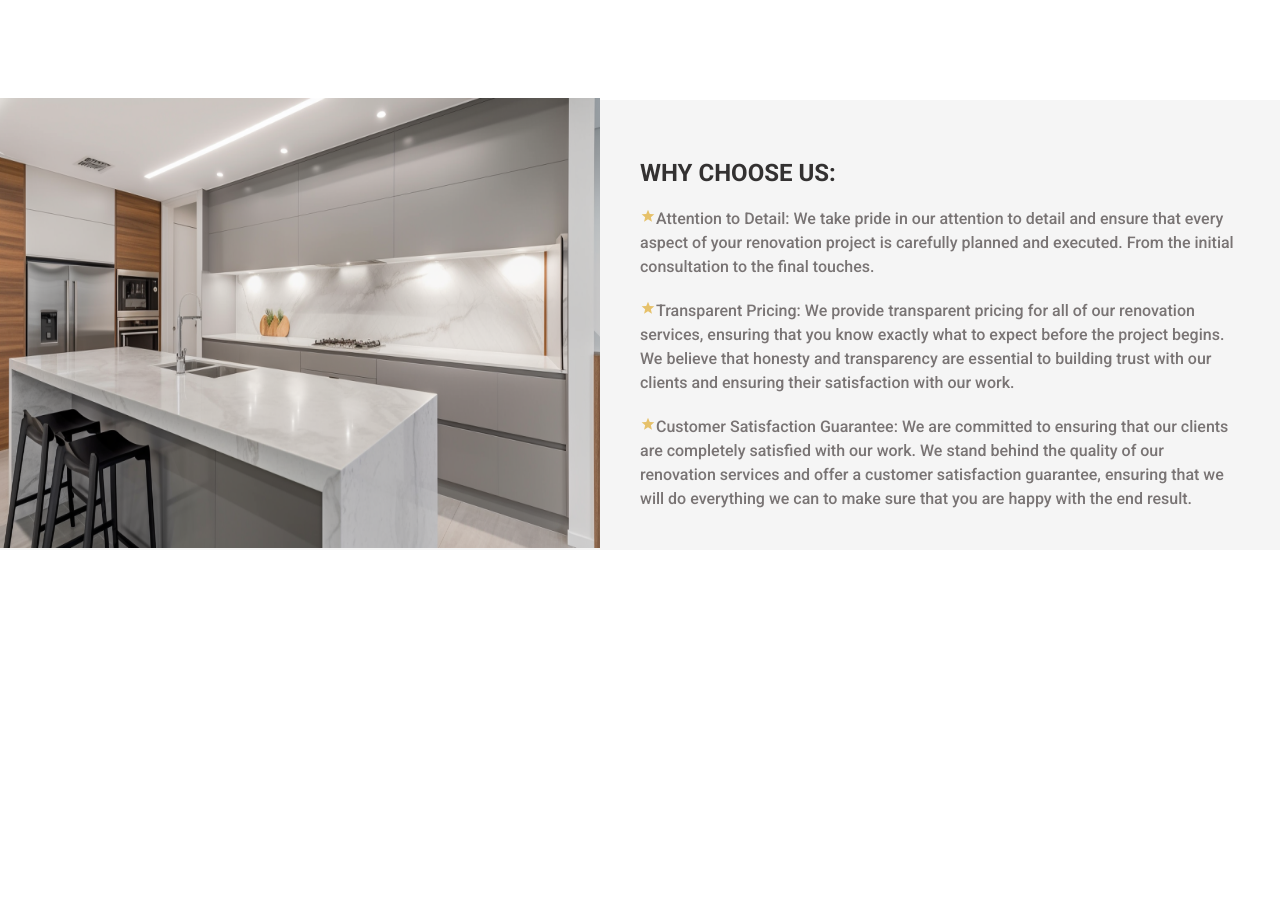
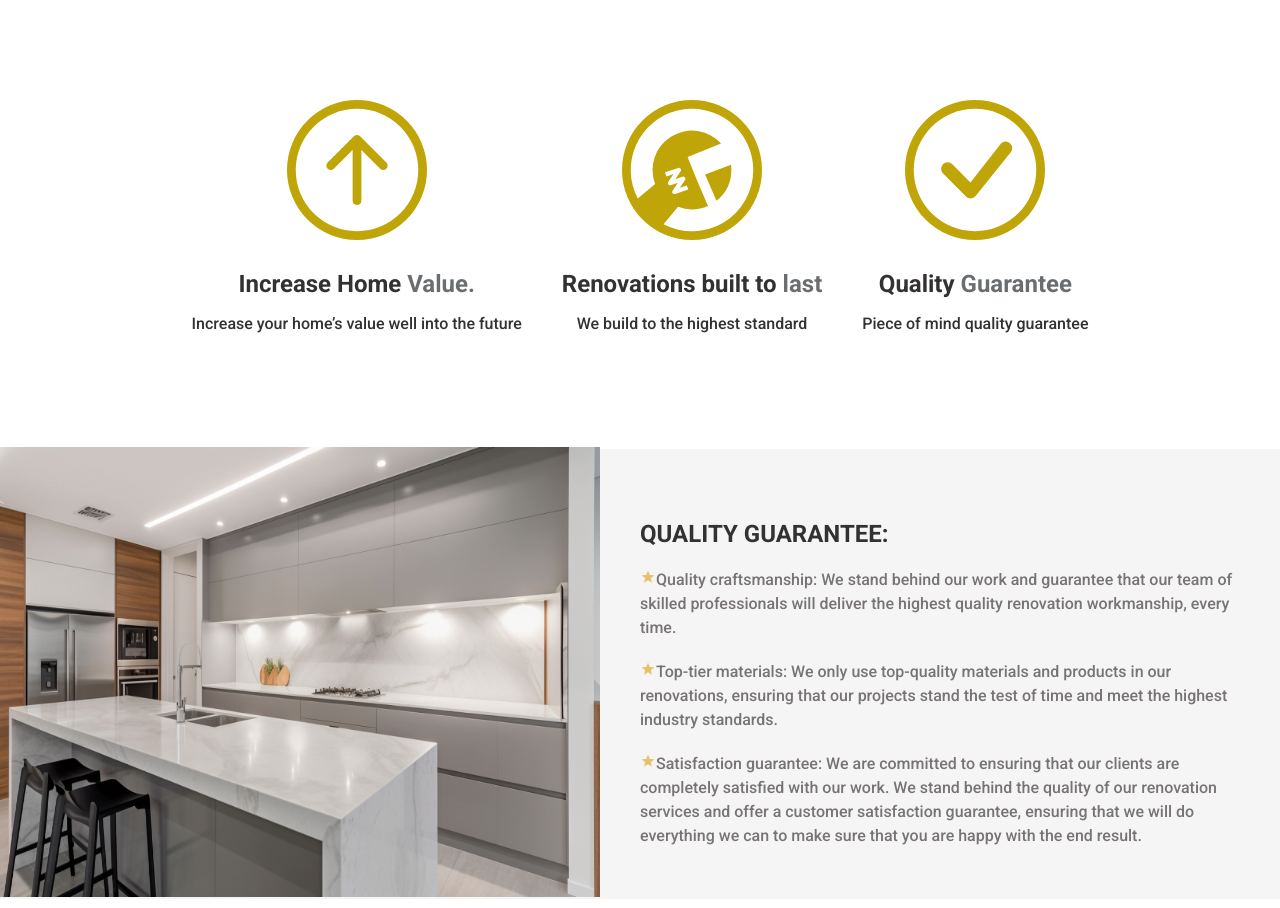
Before and after one commit to shaunvan119/renovation-website, a React (Create React App) app: page / in a window 1280 px wide. Shown: the part 5257-6165 px from the top of the page. Before the commit the page ends 5828 px from the top, so only its background shows below. Built offline with nearby package versions, Linux system fonts and the light colour scheme.

Commit message:
completed icons component

```diff
--- /dev/null
+++ b/src/components/TrippleIcons.css
@@ -0,0 +1,64 @@
+
+.tripple-icons-container {
+  /* ... */
+  opacity: 0;
+  transition: opacity 1s ease-in-out;
+}
+
+.tripple-icons-container.fade-in {
+  opacity: 1;
+}
+
+
+
+
+.tripple-icons-container {
+  display: flex;
+  justify-content: center;
+  align-items: center;
+  margin-top: 100px;
+  color: rgb(51, 49, 49);
+}
+
+
+
+.icons-wrapper {
+  display: flex;
+  flex-direction: row;
+  justify-content: center;
+  align-items: center;
+}
+
+.icons-boxes {
+  display: flex;
+  flex-direction: column;
+  justify-content: center;
+  align-items: center;
+  margin: 0 20px;
+}
+
+.icons-heading {
+ margin-bottom: 0px;
+margin-top: 30px;
+font-size: 24px;
+
+
+
+}
+
+
+.icons-color-change {
+    color: #6b6e70;
+}
+
+
+@media (max-width: 768px) {
+  .icons-wrapper {
+    flex-direction: column;
+  }
+
+  .tripple-icons-container {
+    margin-bottom: 100px;
+}
+
+}
--- /dev/null
+++ b/src/components/TrippleIcons.js
@@ -0,0 +1,59 @@
+import React, { useEffect } from 'react';
+
+import "./TrippleIcons.css"
+import { BsArrowUpCircle } from 'react-icons/bs';
+import { BsWrenchAdjustableCircle } from 'react-icons/bs';
+import { BsCheckCircle } from 'react-icons/bs';
+
+
+
+
+const TrippleIcons = () => {
+
+    const handleIntersection = (entries, observer) => {
+  entries.forEach((entry) => {
+    if (entry.isIntersecting) {
+      entry.target.classList.add('fade-in');
+      observer.unobserve(entry.target);
+    }
+  });
+};
+
+useEffect(() => {
+    const observer = new IntersectionObserver(handleIntersection, {
+      rootMargin: '0px',
+      threshold: 0.3,
+    });
+    const container = document.querySelector('.tripple-icons-container');
+    observer.observe(container);
+
+    return () => {
+      observer.unobserve(container);
+    };
+  }, []);
+
+
+  return (
+    <div className="tripple-icons-container">
+        <div className="icons-wrapper">
+            <div className="icons-boxes">
+            <BsArrowUpCircle color="rgb(192, 165, 8)" size={140}/>
+            <h3 className="icons-heading">Increase Home <span className="icons-color-change">Value.</span></h3>
+            <p className="icons-p">Increase your home’s value well into the future</p>
+            </div>
+            <div className="icons-boxes">
+            <BsWrenchAdjustableCircle color="rgb(192, 165, 8)" size={140}/>
+            <h3 className="icons-heading">Renovations built to <span className="icons-color-change">last</span></h3>
+            <p className="icons-p">We build to the highest standard</p>
+            </div>
+            <div className="icons-boxes">
+           <BsCheckCircle color="rgb(192, 165, 8)" size={140}/>
+            <h3 className="icons-heading">Quality <span className="icons-color-change">Guarantee</span></h3>
+            <p className="icons-p">Piece of mind quality guarantee</p>
+        </div>
+    </div>
+    </div>
+  )
+}
+
+export default TrippleIcons
--- a/src/components/WhyNext.js
+++ b/src/components/WhyNext.js
@@ -1,12 +1,42 @@
-import React from 'react'
+import React, { useEffect, useRef, useState } from 'react';
 import "./WhyNext.css"
 import NextOne from "../assets/next1.png"
 import { RiStarSFill } from 'react-icons/ri';
 
 
+
+
+
+
 const WhyNext = () => {
+
+const ChoseUs = useRef(null);
+const [isInView, setIsInView] = useState(false);
+
+useEffect(() => {
+  const options = {
+    rootMargin: '0px',
+    threshold: 0.5,
+  };
+
+  const observer = new IntersectionObserver((entries) => {
+    entries.forEach((entry) => {
+      if (entry.isIntersecting) {
+        setIsInView(true);
+        observer.unobserve(entry.target);
+      }
+    });
+  }, options);
+
+  observer.observe(ChoseUs.current);
+
+  return () => {
+    observer.disconnect();
+  };
+}, []);
+
   return (
-    <div className="why-next-wrapper">
+    <div className={`why-next-wrapper ${isInView ? 'circleTwo-wrapper--in-view' : ''}`} ref={ChoseUs}>
     <div className="wrapper-next-content">
       <h2 className="next-heading">WHY CHOOSE US:</h2>
       <ul className="why-next-list">
--- a/src/components/WhyNextTwo.css
+++ b/src/components/WhyNextTwo.css
@@ -1,3 +1,4 @@
+
 
 
 @media screen and (max-width: 768px) {
@@ -7,4 +8,19 @@
 
 }
 
+
+
 }
+
+@media screen and (max-width: 600px) {
+
+  .why-next-wrapper-two {
+    margin-top: 0px;
+
+}
+
+.wrapper-next-content {
+    margin-top: -250px;
+}
+
+}
--- a/src/components/WhyNextTwo.js
+++ b/src/components/WhyNextTwo.js
@@ -1,4 +1,4 @@
-import React from 'react'
+import React, { useEffect, useRef, useState } from 'react';
 import "./WhyNext.css"
 import "./WhyNextTwo.css"
 import NextTwo from "../assets/next3.png"
@@ -6,26 +6,52 @@ import { RiStarSFill } from 'react-icons/ri';
 
 
 const WhyNextTwo = () => {
+
+  const ChoseUs = useRef(null);
+const [isInView, setIsInView] = useState(false);
+
+useEffect(() => {
+  const options = {
+    rootMargin: '0px',
+    threshold: 0.5,
+  };
+
+  const observer = new IntersectionObserver((entries) => {
+    entries.forEach((entry) => {
+      if (entry.isIntersecting) {
+        setIsInView(true);
+        observer.unobserve(entry.target);
+      }
+    });
+  }, options);
+
+  observer.observe(ChoseUs.current);
+
+  return () => {
+    observer.disconnect();
+  };
+}, []);
   return (
-    <div className="why-next-wrapper why-next-wrapper-two">
+
+    <div className={`why-next-wrapper why-next-wrapper-two ${isInView ? 'circleTwo-wrapper--in-view' : ''}`} ref={ChoseUs}>
     <div className="why-next-image">
      <img className="NextOne-image" src={NextTwo} alt="Kicthen"/>
      </div>
     <div className="wrapper-next-content">
-      <h2 className="next-heading">WHY CHOOSE US:</h2>
+      <h2 className="next-heading next-heading-two">QUALITY GUARANTEE:</h2>
       <ul className="why-next-list">
 
         <li className="why-next-item">
         <RiStarSFill color="#E6C16A" />
-          <span className="why-next-item-title">Attention to Detail:</span> We take pride in our attention to detail and ensure that every aspect of your renovation project is carefully planned and executed. From the initial consultation to the final touches.
+          <span className="why-next-item-title">Quality craftsmanship:</span> We stand behind our work and guarantee that our team of skilled professionals will deliver the highest quality renovation workmanship, every time.
         </li>
         <li className="why-next-item">
         <RiStarSFill color="#E6C16A" />
-          <span className="why-next-item-title">Transparent Pricing:</span> We provide transparent pricing for all of our renovation services, ensuring that you know exactly what to expect before the project begins. We believe that honesty and transparency are essential to building trust with our clients and ensuring their satisfaction with our work.
+          <span className="why-next-item-title">Top-tier materials:</span> We only use top-quality materials and products in our renovations, ensuring that our projects stand the test of time and meet the highest industry standards.
         </li>
         <li className="why-next-item">
         <RiStarSFill color="#E6C16A" />
-          <span className="why-next-item-title">Customer Satisfaction Guarantee:</span> We are committed to ensuring that our clients are completely satisfied with our work. We stand behind the quality of our renovation services and offer a customer satisfaction guarantee, ensuring that we will do everything we can to make sure that you are happy with the end result.
+          <span className="why-next-item-title">Satisfaction guarantee:</span> We are committed to ensuring that our clients are completely satisfied with our work. We stand behind the quality of our renovation services and offer a customer satisfaction guarantee, ensuring that we will do everything we can to make sure that you are happy with the end result.
         </li>
       </ul>
      </div>
--- a/src/pages/HomePage.js
+++ b/src/pages/HomePage.js
@@ -15,12 +15,7 @@ import JumpingButton from '../components/JumpingButton';
 import Count from '../components/Count';
 import WhyNext from '../components/WhyNext';
 import WhyNextTwo from '../components/WhyNextTwo';
-
-
-
-
-
-
+import TrippleIcons from '../components/TrippleIcons';
 
 
 
@@ -142,6 +137,7 @@ useEffect(() => {
     </div>
     <div className="home-next-container">
     <WhyNext/>
+    <TrippleIcons/>
     <WhyNextTwo/>
     </div>
 
```
Also changed, not shown: src/components/NextSteps.js (added, +10 -0 lines), src/components/NextSteps.css (added).
